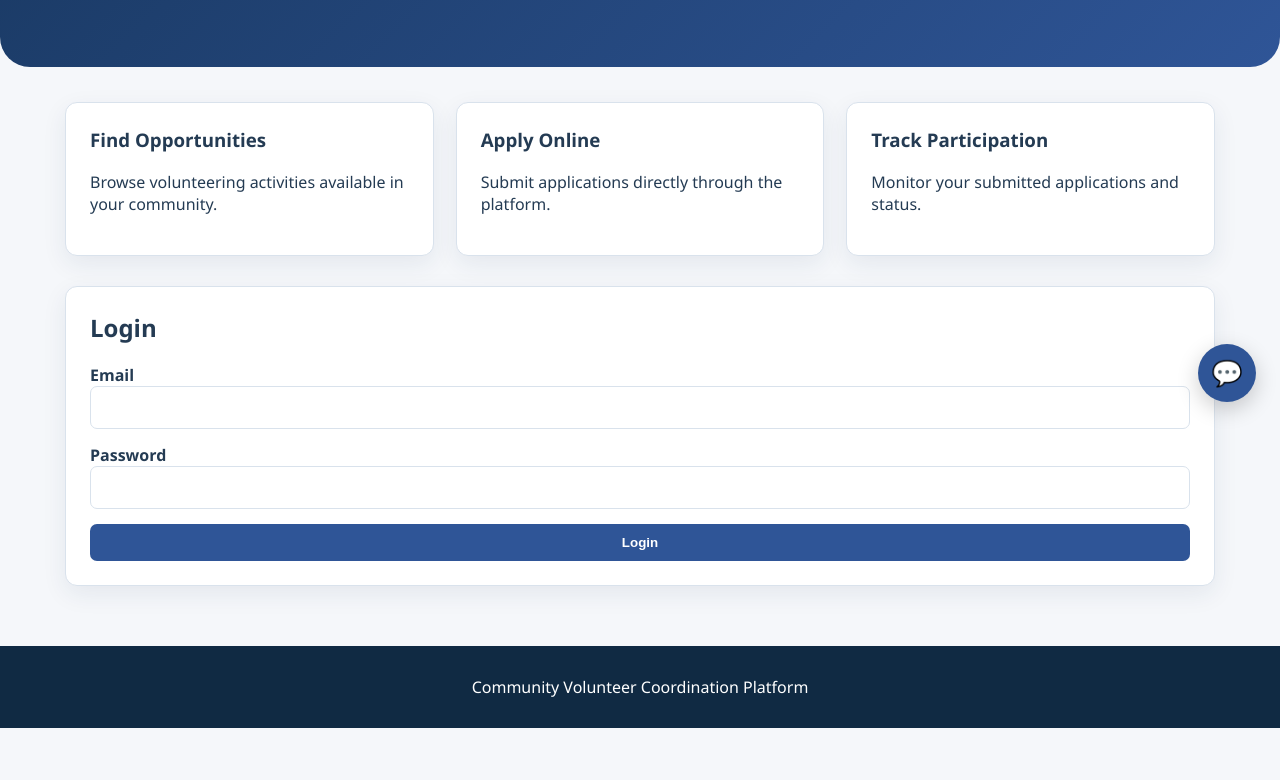
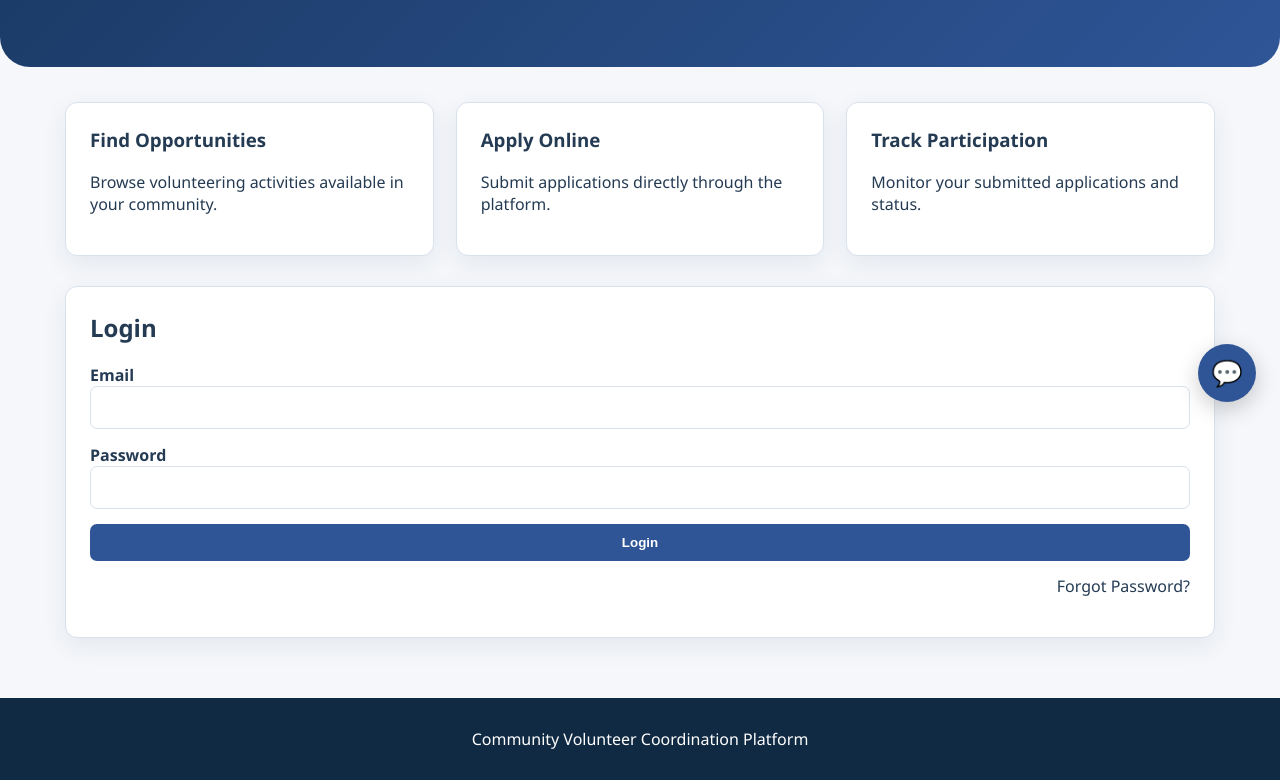
Before and after one commit to mphommarindi-prog/Community-Volunteer-Coordination-Platform, a plain HTML site: page frontend/index.html in a window 1280 px wide. Shown: the part 374-1154 px from the top of the page. Before the commit the page ends 1102 px from the top, so only its background shows below. Drawn offline with Linux system fonts and the light colour scheme.

Commit message:
Add 'Forgot Password?' link to index.html
Added a 'Forgot Password?' link to the login form.

```diff
--- a/frontend/index.html
+++ b/frontend/index.html
@@ -183,6 +183,10 @@ Community Volunteer Platform
 
         </form>
 
+        <p style="text-align:right; margin-top:14px">
+            <a href="forgot-password.html">Forgot Password?</a>
+        </p>
+
     </div>
 
 </div>
```
